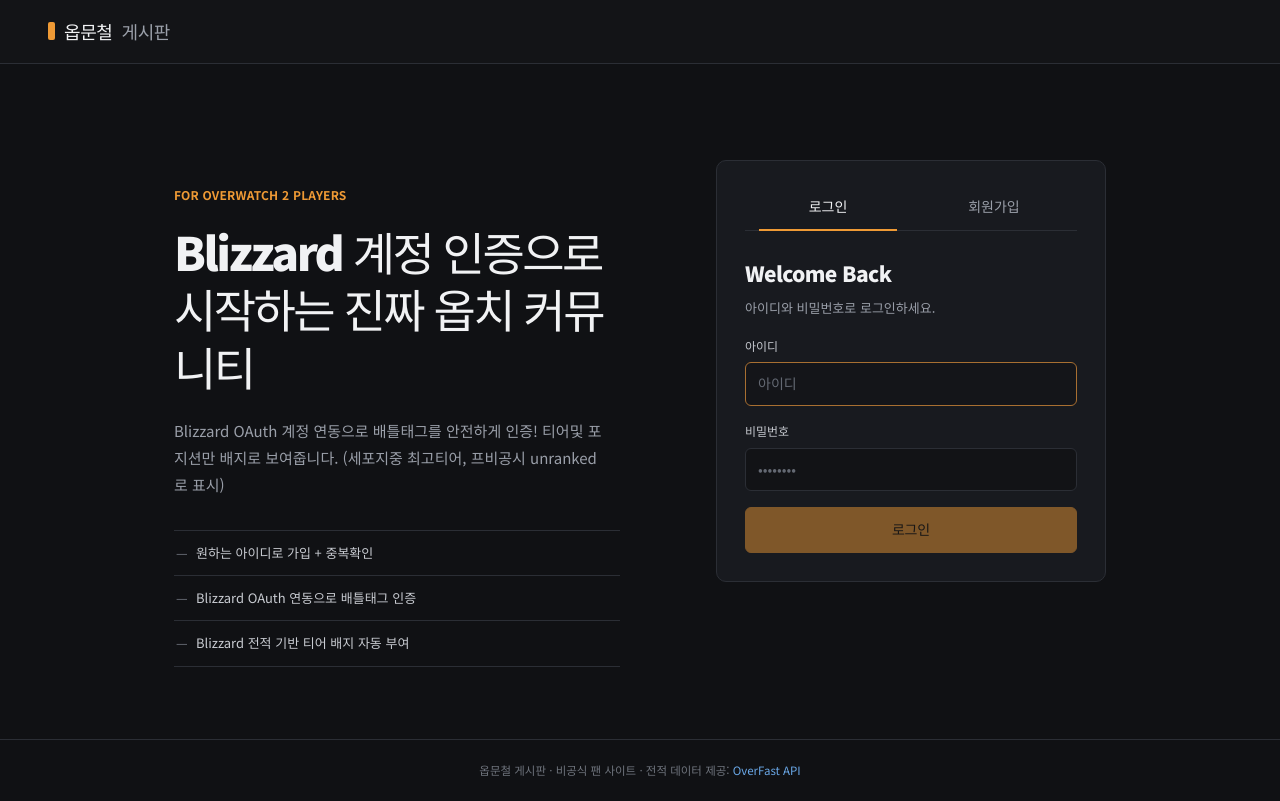
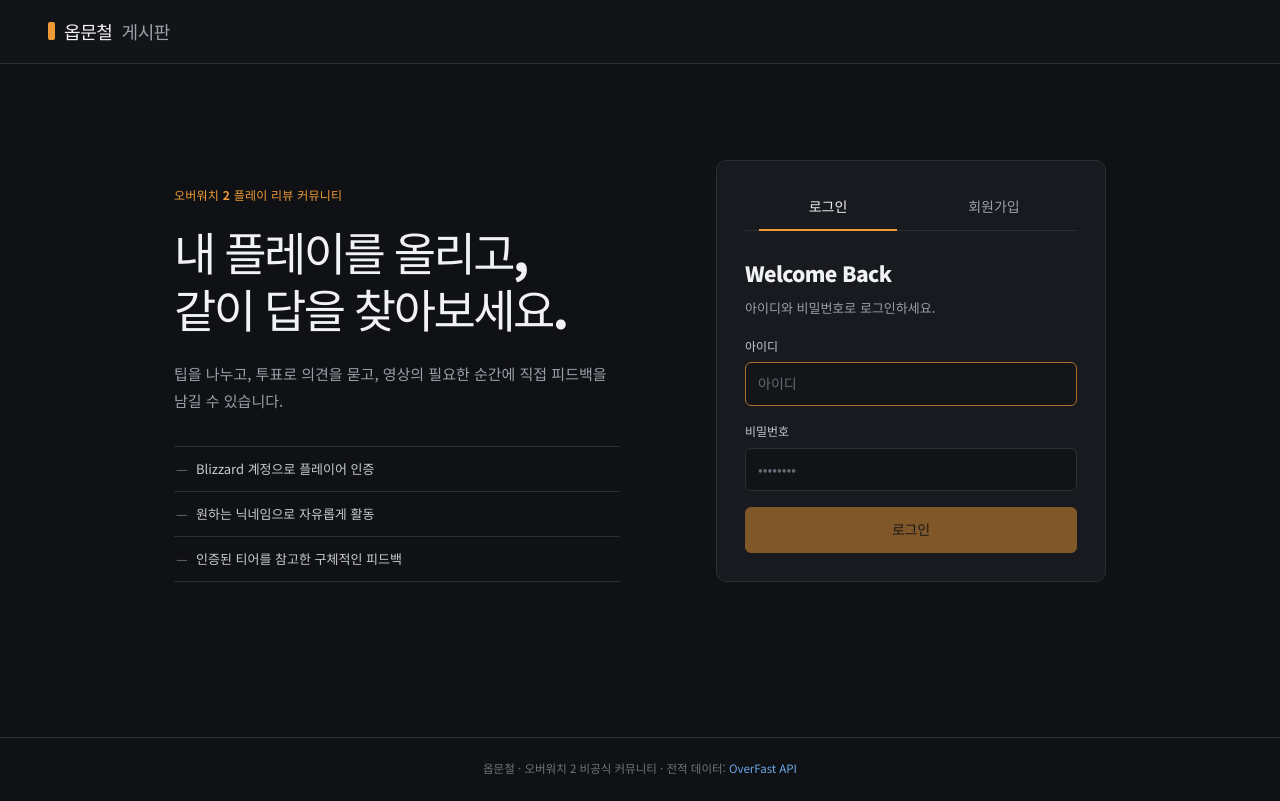
Before and after one commit to danielkim1213/opmunchul-board, a React (Vite) app: page / in a window 1280 px wide. Built offline with nearby package versions, Linux system fonts and the light colour scheme; no server answers; a web font is replaced by a local one.

Commit message:
Make landing copy more natural

```diff
--- a/src/App.tsx
+++ b/src/App.tsx
@@ -90,20 +90,20 @@
       ) : !user ? (
         <main className="landing">
           <section className="hero">
-            <p className="hero__kicker">FOR OVERWATCH 2 PLAYERS</p>
+            <p className="hero__kicker">오버워치 2 플레이 리뷰 커뮤니티</p>
             <h1 className="hero__title">
-              Blizzard 계정 인증으로
+              내 플레이를 올리고,
               <br />
-              시작하는 진짜 옵치 커뮤니티
+              같이 답을 찾아보세요.
             </h1>
             <p className="hero__desc">
-              Blizzard OAuth 계정 연동으로 배틀태그를 안전하게 인증!
-              티어및 포지션만 배지로 보여줍니다. (세포지중 최고티어, 프비공시 unranked로 표시)
+              팁을 나누고, 투표로 의견을 묻고, 영상의 필요한 순간에
+              직접 피드백을 남길 수 있습니다.
             </p>
             <ul className="hero__points">
-              <li>원하는 아이디로 가입 + 중복확인</li>
-              <li>Blizzard OAuth 연동으로 배틀태그 인증</li>
-              <li>Blizzard 전적 기반 티어 배지 자동 부여</li>
+              <li>Blizzard 계정으로 플레이어 인증</li>
+              <li>원하는 닉네임으로 자유롭게 활동</li>
+              <li>인증된 티어를 참고한 구체적인 피드백</li>
             </ul>
           </section>
           <section className="auth-panel">
@@ -117,7 +117,7 @@
       )}
 
       <footer className="footer">
-        옵문철 게시판 · 비공식 팬 사이트 · 전적 데이터 제공:{' '}
+        옵문철 · 오버워치 2 비공식 커뮤니티 · 전적 데이터:{' '}
         <a href="https://overfast-api.tekrop.fr/" target="_blank" rel="noreferrer">
           OverFast API
         </a>
```
